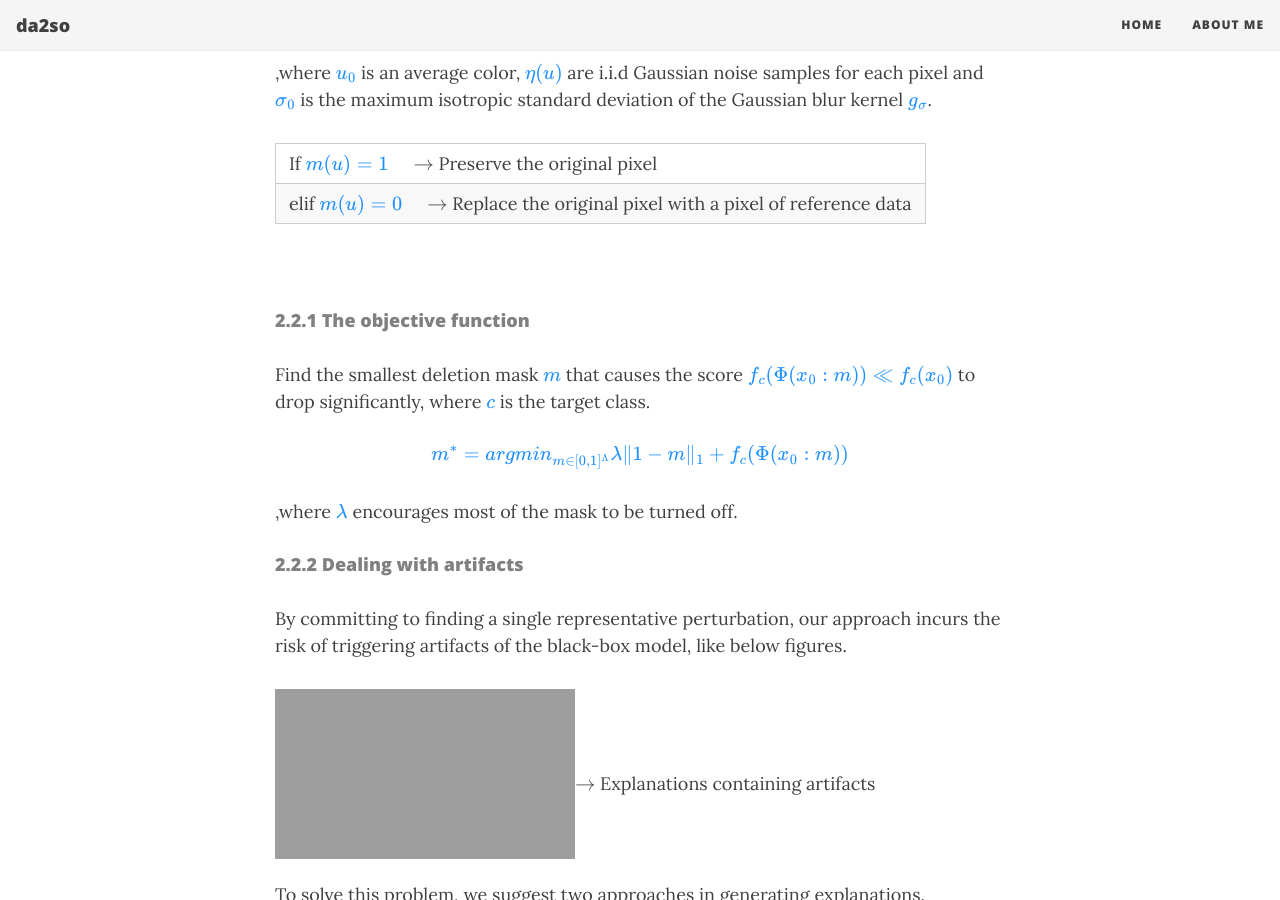
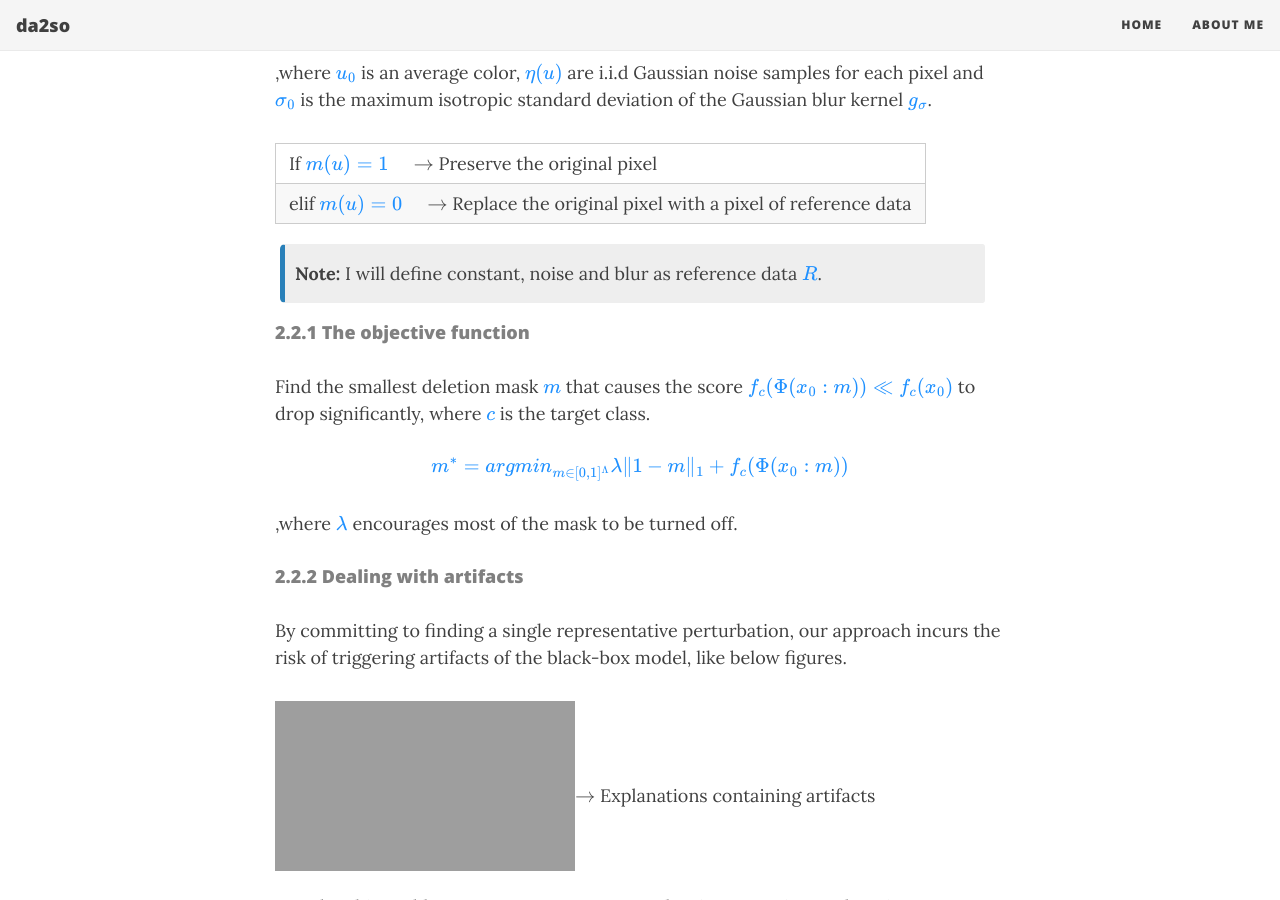
Before and after one commit to da2so/da2so.github.io, a Jekyll site: the page built from _posts/2020-08-11-Meaningful_Perturbation.md, in a window 1280 px wide and 900 px high, scrolled down 1950 px. Built offline with Jekyll 4.4.1, drawn with Linux system fonts in a browser that asks for light colours; nearby versions of some CDN libraries; formulas are drawn with MathJax 3.

Commit message:
Update 2020-08-11-Meaningful_Perturbation.md

```diff
--- a/_posts/2020-08-11-Meaningful_Perturbation.md
+++ b/_posts/2020-08-11-Meaningful_Perturbation.md
@@ -63,8 +63,8 @@ Then, the perturbation operator is defined as follows:
 | If <span style="color:DodgerBlue">$m(u)=1 \quad $</span> $\rightarrow$ Preserve the original pixel |
 | elif <span style="color:DodgerBlue">$m(u)=0 \quad $</span> $\rightarrow$ Replace the original pixel with a pixel of reference data|
 
-
-<br />
+{: .box-note}
+**Note:** I will define constant, noise and blur as reference data <span style="color:DodgerBlue">$R$</span>.
 
 #### <span style="color:gray"> 2.2.1 The objective function </span>
 Find the smallest deletion mask <span style="color:DodgerBlue">$m$</span> that causes the score <span style="color:DodgerBlue">$f_c(\Phi (x_0:m)) \ll f_c(x_0)$</span> to drop significantly, where <span style="color:DodgerBlue">$c$</span> is the target class.
```
